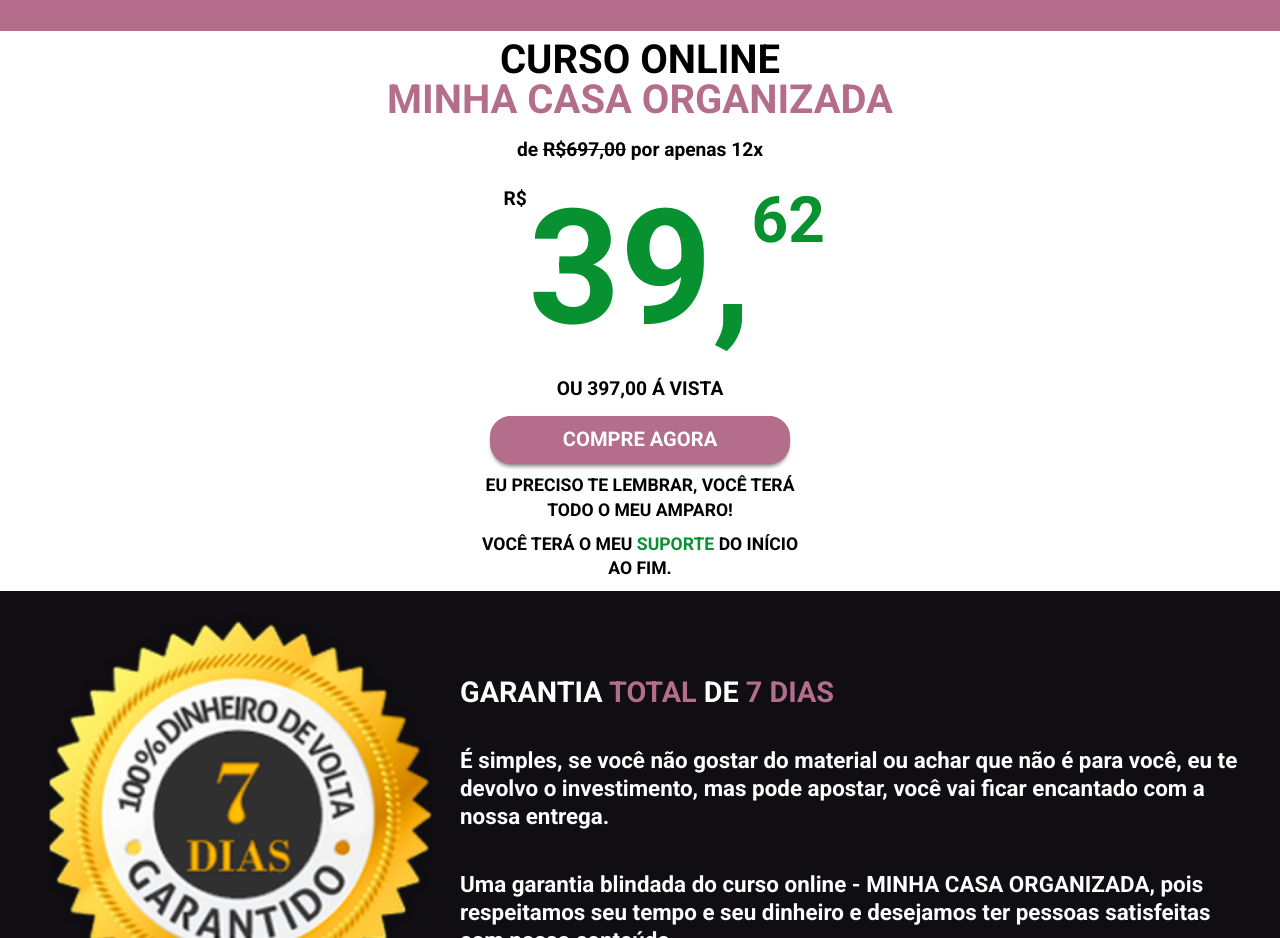
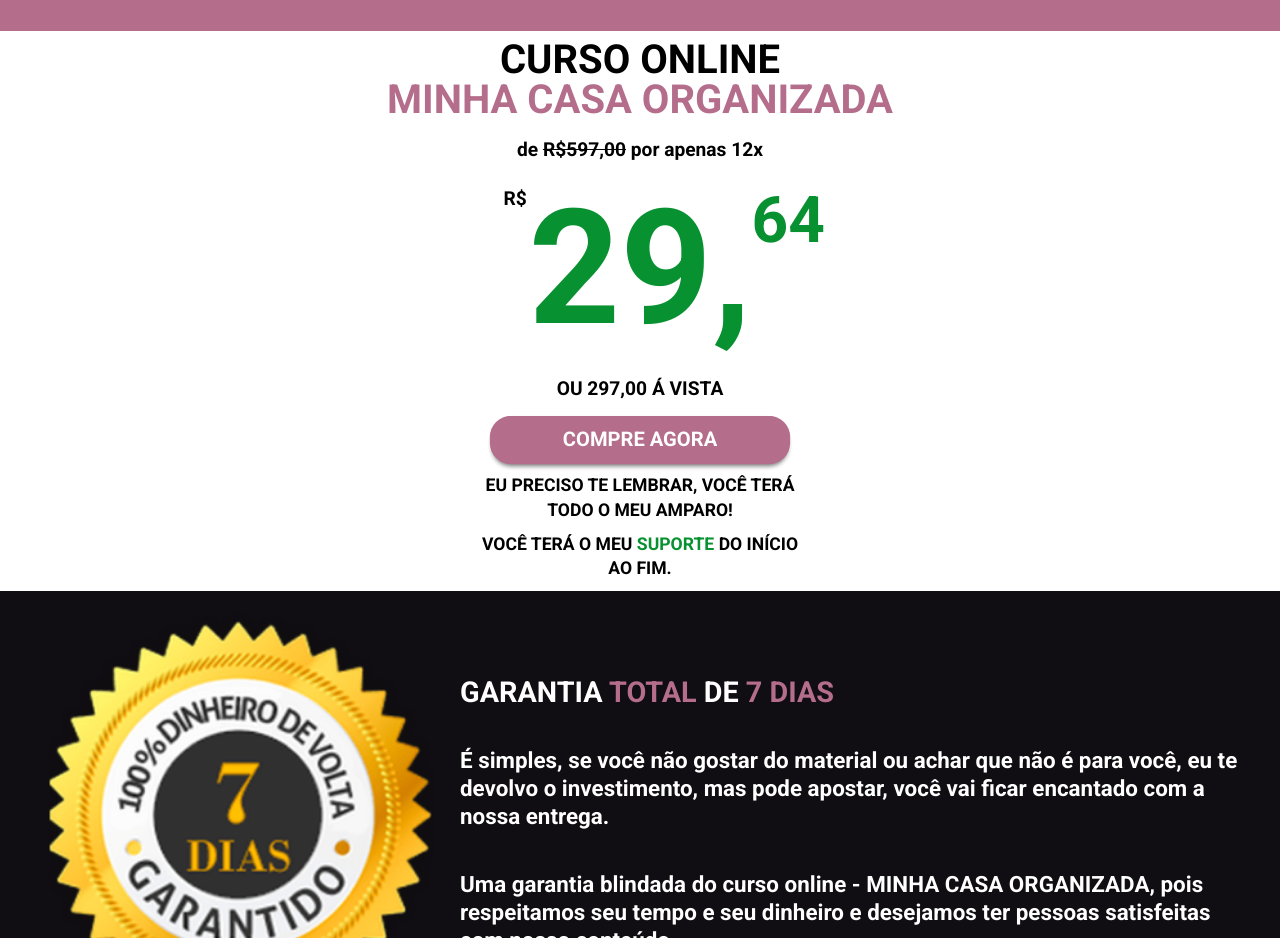
Before and after one commit to JuniorAlvesbr/leticiamartins.com.br-curso, a Next.js app: page / in a window 1280 px wide. Shown: the part 7600-8538 px from the top of the page. Built offline with nearby package versions, Linux system fonts and the light colour scheme; no server answers.

Commit message:
change price

```diff
--- a/components/Price/index.js
+++ b/components/Price/index.js
@@ -9,9 +9,9 @@ export default function Price() {
                 <em>minha casa organizada</em>
             </SubTitle>
 
-            <Text>de <s>R$697,00</s> por apenas 12x</Text>
-            <Text><em>R$</em><strong>39,<span>62</span></strong></Text>
-            <Text><span>ou 397,00 á vista</span></Text>
+            <Text>de <s>R$597,00</s> por apenas 12x</Text>
+            <Text><em>R$</em><strong>29,<span>64</span></strong></Text>
+            <Text><span>ou 297,00 á vista</span></Text>
 
             <Button href="https://pay.hotmart.com/N69221252K?bid=1651088642711" target="_blank">
                 Compre Agora
```
